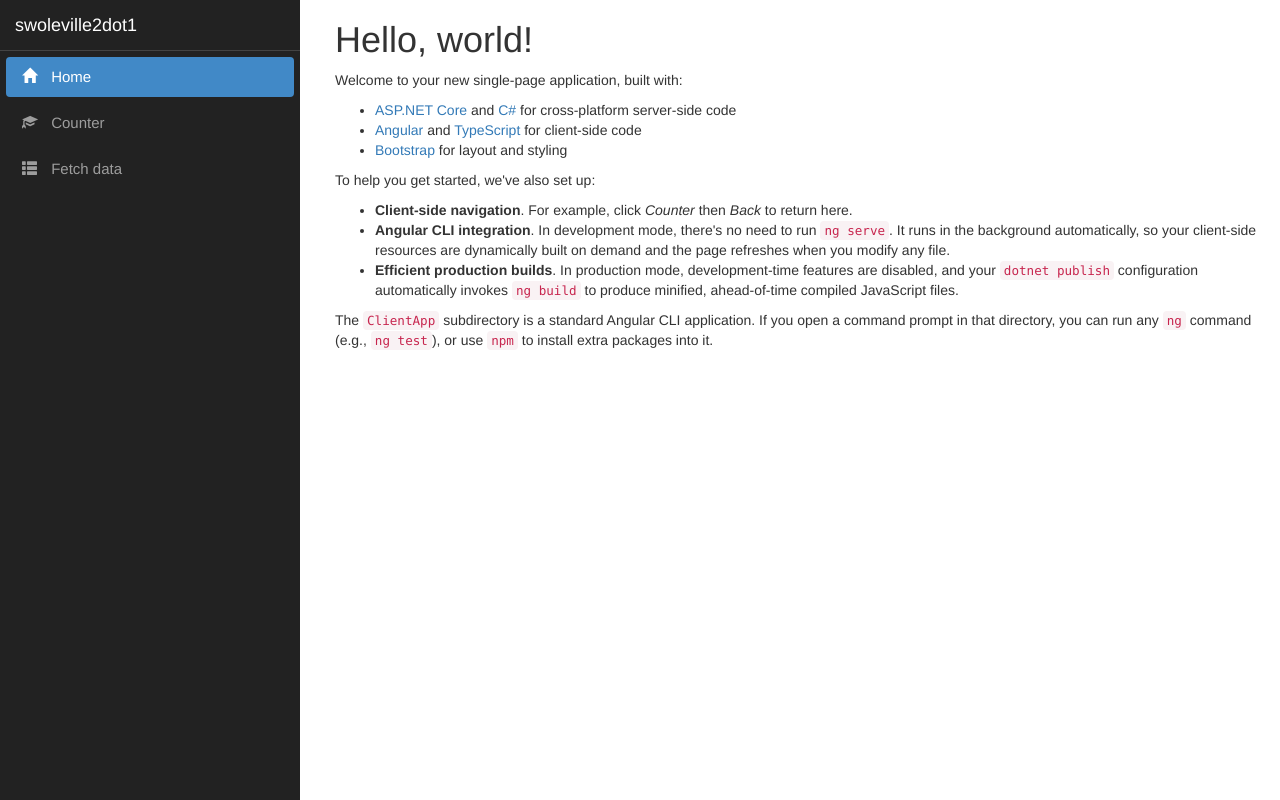
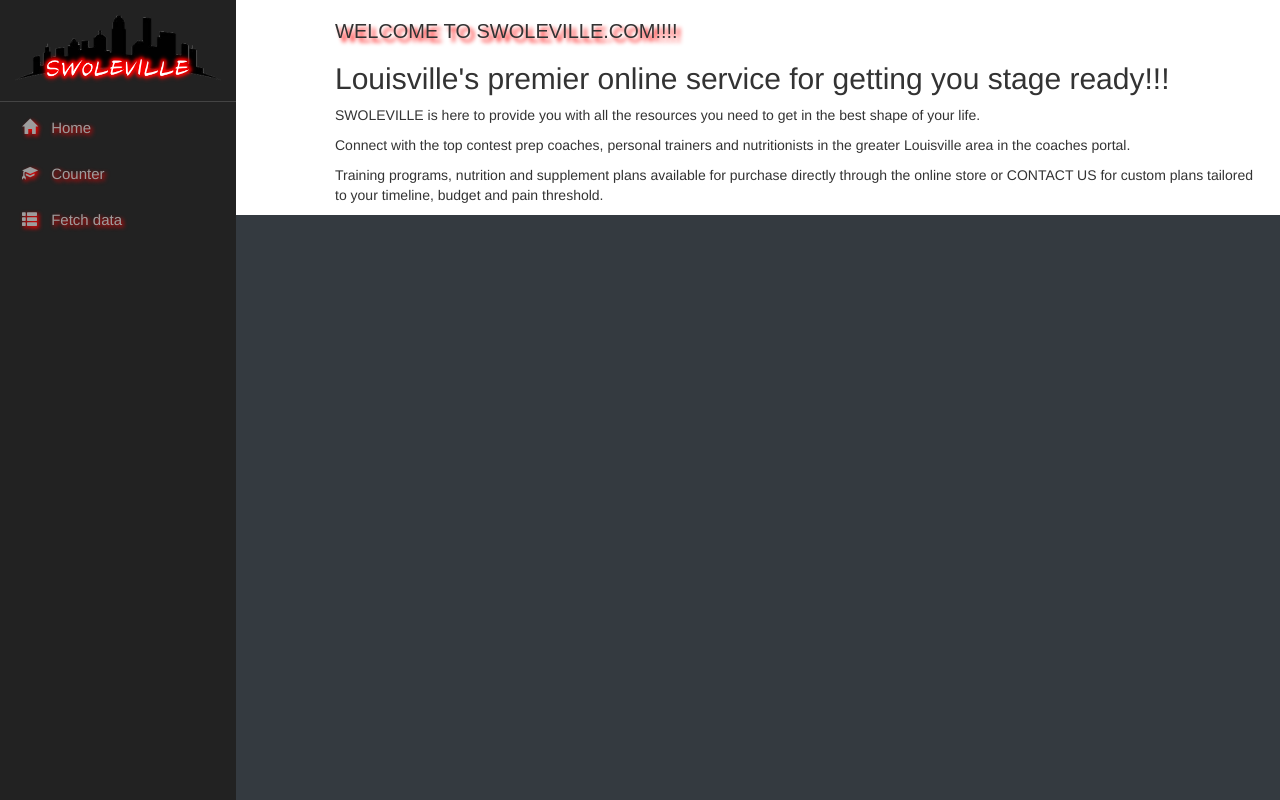
Before and after one commit to jcoleman1979/swoleville, an Angular app in the folder swoleville2dot1/ClientApp/: page / in a window 1280 px wide. Built offline with nearby package versions, Linux system fonts and the light colour scheme.

Commit message:
synch to server

```diff
--- /dev/null
+++ b/swoleville2dot1/ClientApp/src/app/home/home.component.css
@@ -0,0 +1,7 @@
+
+
+h1 {
+    font-size: 20px;
+    font-family: Chalkduster, fantasy;
+    text-shadow: 4px 4px 4px red;
+  }
--- a/swoleville2dot1/ClientApp/src/app/home/home.component.html
+++ b/swoleville2dot1/ClientApp/src/app/home/home.component.html
@@ -1,14 +1,14 @@
-<h1>Hello, world!</h1>
-<p>Welcome to your new single-page application, built with:</p>
-<ul>
-  <li><a href='https://get.asp.net/'>ASP.NET Core</a> and <a href='https://msdn.microsoft.com/en-us/library/67ef8sbd.aspx'>C#</a> for cross-platform server-side code</li>
-  <li><a href='https://angular.io/'>Angular</a> and <a href='http://www.typescriptlang.org/'>TypeScript</a> for client-side code</li>
-  <li><a href='http://getbootstrap.com/'>Bootstrap</a> for layout and styling</li>
-</ul>
-<p>To help you get started, we've also set up:</p>
-<ul>
-  <li><strong>Client-side navigation</strong>. For example, click <em>Counter</em> then <em>Back</em> to return here.</li>
-  <li><strong>Angular CLI integration</strong>. In development mode, there's no need to run <code>ng serve</code>. It runs in the background automatically, so your client-side resources are dynamically built on demand and the page refreshes when you modify any file.</li>
-  <li><strong>Efficient production builds</strong>. In production mode, development-time features are disabled, and your <code>dotnet publish</code> configuration automatically invokes <code>ng build</code> to produce minified, ahead-of-time compiled JavaScript files.</li>
-</ul>
-<p>The <code>ClientApp</code> subdirectory is a standard Angular CLI application. If you open a command prompt in that directory, you can run any <code>ng</code> command (e.g., <code>ng test</code>), or use <code>npm</code> to install extra packages into it.</p>
+
+<h1>WELCOME TO SWOLEVILLE.COM!!!!</h1>
+<h2 className="header2">
+Louisville's premier online service for getting you stage ready!!!
+</h2>
+<p>
+SWOLEVILLE is here to provide you with all the resources you need to get in the best shape of your life.
+</p>
+<p>
+Connect with the top contest prep coaches, personal trainers and nutritionists in the greater Louisville area in the coaches portal.
+</p>
+<p>
+Training programs, nutrition and supplement plans available for purchase directly through the online store or CONTACT US for custom plans tailored to your timeline, budget and pain threshold.
+</p>
--- a/swoleville2dot1/ClientApp/src/app/home/home.component.ts
+++ b/swoleville2dot1/ClientApp/src/app/home/home.component.ts
@@ -3,6 +3,7 @@
 @Component({
   selector: 'app-home',
   templateUrl: './home.component.html',
+  styleUrls: ['./home.component.css']
 })
 export class HomeComponent {
 }
--- a/swoleville2dot1/ClientApp/src/app/nav-menu/nav-menu.component.css
+++ b/swoleville2dot1/ClientApp/src/app/nav-menu/nav-menu.component.css
@@ -1,17 +1,6 @@
-li .glyphicon {
-    margin-right: 10px;
-}
-
-/* Highlighting rules for nav menu items */
-li.link-active a,
-li.link-active a:hover,
-li.link-active a:focus {
-    background-color: #4189C7;
-    color: white;
-}
-
-/* Keep the nav menu independent of scrolling and on top of other items */
-.main-nav {
+/******** NAVBAR GLOBAL CSS - START *********/
+  /* NAVBAR LOGO CONTAINER CSS - START - this is the navbar brand logo container*/
+  .main-nav {
     position: fixed;
     top: 0;
     left: 0;
@@ -19,35 +8,107 @@
     z-index: 1;
 }
 
+
+  img.navbar-brand-logo {
+    max-width: 100%; /* 100% of navbar-brand width*/
+    display: block;
+  }
+
+  .nav-link {
+    text-shadow: 2px 2px 4px red;
+  }
+
+  .nav-link:hover {
+    background-color: var(--hover-bg-color);
+    border-radius: var(--round-corners);
+    box-shadow: var(--btn-shadow);
+    /*text-shadow: -1px 0 black, 0 1px black, 1px 0 black, 0 -1px black;*/
+    text-shadow: 2px 2px 4px black;
+    vertical-align: bottom;
+  }
+
+  .box-shadow {
+    box-shadow: 0 .25rem .75rem rgba(0, 0, 0, .05);
+  }
+  /* NAVBAR LOGO CONTAINER CSS - END - this is the navbar brand logo container*/
+  /******** NAVBAR GLOBAL CSS - START *********/
+
+li .glyphicon {
+    margin-right: 10px;
+}
+
+/* Highlighting rules for nav menu items */
+/*
+li.link-active a,
+li.link-active a:hover,
+li.link-active a:focus {
+    background-color: var(--hover-bg-color);
+    border-radius: var(--round-corners);
+    box-shadow: var(--btn-shadow);
+    text-shadow: 2px 2px 4px black;
+    vertical-align: bottom;
+}
+*/
+
+/* Keep the nav menu independent of scrolling and on top of other items */
+
+@media (max-width: 767px) {
+    .main-nav {
+        display: block;
+        position: sticky;
+    }
+
+    .navbar {
+        display: block;
+    }
+
+    .navbar-brand {
+        height: 25%;
+        width: 100%;
+    }
+}
+
 @media (min-width: 768px) {
-    /* On small screens, convert the nav menu to a vertical sidebar */
+
     .main-nav {
         height: 100%;
-        width: calc(25% - 20px);
+        width: calc(20% - 20px);
+        display: block;
     }
     .navbar {
         border-radius: 0px;
         border-width: 0px;
         height: 100%;
+        display: block;
     }
     .navbar-header {
         float: none;
+        display: block;
     }
+    .navbar-brand {
+        height: 100%;
+        width: 100vw;
+    }
+
     .navbar-collapse {
         border-top: 1px solid #444;
         padding: 0px;
+        display: block;
     }
     .navbar ul {
         float: none;
+        display:  block;
     }
     .navbar li {
         float: none;
         font-size: 15px;
         margin: 6px;
+        display: block;
     }
     .navbar li a {
         padding: 10px 16px;
         border-radius: 4px;
+        display: block;
     }
     .navbar a {
         /* If a menu item's text is too long, truncate it */
@@ -55,5 +116,6 @@
         white-space: nowrap;
         overflow: hidden;
         text-overflow: ellipsis;
+        display: block;
     }
 }
--- a/swoleville2dot1/ClientApp/src/app/nav-menu/nav-menu.component.html
+++ b/swoleville2dot1/ClientApp/src/app/nav-menu/nav-menu.component.html
@@ -7,23 +7,23 @@
                 <span class='icon-bar'></span>
                 <span class='icon-bar'></span>
             </button>
-            <a class='navbar-brand' [routerLink]='["/"]'>swoleville2dot1</a>
+            <a class='navbar-brand' [routerLink]='["/"]'><img src="assets/swolevillelogo1.png" class="navbar-brand-logo"/></a>
         </div>
         <div class='clearfix'></div>
         <div class='navbar-collapse collapse' [ngClass]='{ "in": isExpanded }'>
             <ul class='nav navbar-nav'>
-                <li [routerLinkActive]='["link-active"]' [routerLinkActiveOptions]='{ exact: true }'>
-                    <a [routerLink]='["/"]' (click)='collapse()'>
+                <li class="nav-item" [routerLinkActive]='["link-active"]' [routerLinkActiveOptions]='{ exact: true }'>
+                    <a class="nav-link text-light" [routerLink]='["/"]' (click)='collapse()'>
                         <span class='glyphicon glyphicon-home'></span> Home
                     </a>
                 </li>
-                <li [routerLinkActive]='["link-active"]'>
-                    <a [routerLink]='["/counter"]' (click)='collapse()'>
+                <li class="nav-item" [routerLinkActive]='["link-active"]'>
+                    <a class="nav-link text-light" [routerLink]='["/counter"]' (click)='collapse()'>
                         <span class='glyphicon glyphicon-education'></span> Counter
                     </a>
                 </li>
-                <li [routerLinkActive]='["link-active"]'>
-                    <a [routerLink]='["/fetch-data"]' (click)='collapse()'>
+                <li  class="nav-item" [routerLinkActive]='["link-active"]'>
+                    <a class="nav-link text-light" [routerLink]='["/fetch-data"]' (click)='collapse()'>
                         <span class='glyphicon glyphicon-th-list'></span> Fetch data
                     </a>
                 </li>
--- a/swoleville2dot1/ClientApp/src/styles.css
+++ b/swoleville2dot1/ClientApp/src/styles.css
@@ -1 +1,63 @@
 /* You can add global styles to this file, and also import other style files */
+/* You can add global styles to this file, and also import other style files */
+:root {
+  --hover-bg-color: charcoal;
+  --round-corners: 30px;
+  --btn-shadow: 1px 1px 4px 4px red;
+  --h1-shadow: 2px 2px 4px red;
+}
+
+/* Provide sufficient contrast against white background */
+html {
+  background-color: #343a40;
+}
+body {
+  background-color: black;
+  color: whitesmoke;
+}
+
+/*
+a {
+  color: #0366d6;
+}
+*/
+
+code {
+  color: #e01a76;
+}
+
+/*
+.btn-primary {
+  color: #fff;
+  background-color: #1b6ec2;
+  border-color: #1861ac;
+}
+  */
+
+/********************COLOR THEMES*****************************/
+/*
+  / Colors
+$blue:    #007bff !default; // primary
+$indigo:  #6610f2 !default;
+$purple:  #6f42c1 !default;
+$pink:    #e83e8c !default;
+$red:     #dc3545 !default; // danger
+$orange:  #fd7e14 !default;
+$yellow:  #ffc107 !default; // warning
+$green:   #28a745 !default; // success
+$teal:    #20c997 !default;
+$cyan:    #17a2b8 !default; // info
+
+// Grays
+$white:    #fff !default;
+$gray-100: #f8f9fa !default; // light
+$gray-200: #e9ecef !default;
+$gray-300: #dee2e6 !default;
+$gray-400: #ced4da !default;
+$gray-500: #adb5bd !default;
+$gray-600: #868e96 !default; // secondary
+$gray-700: #495057 !default;
+$gray-800: #343a40 !default; // dark
+$gray-900: #212529 !default;
+$black:    #000 !default;
+*/
```
Also changed, not shown: 2 other files (tests, documents, lock files or other folders).
